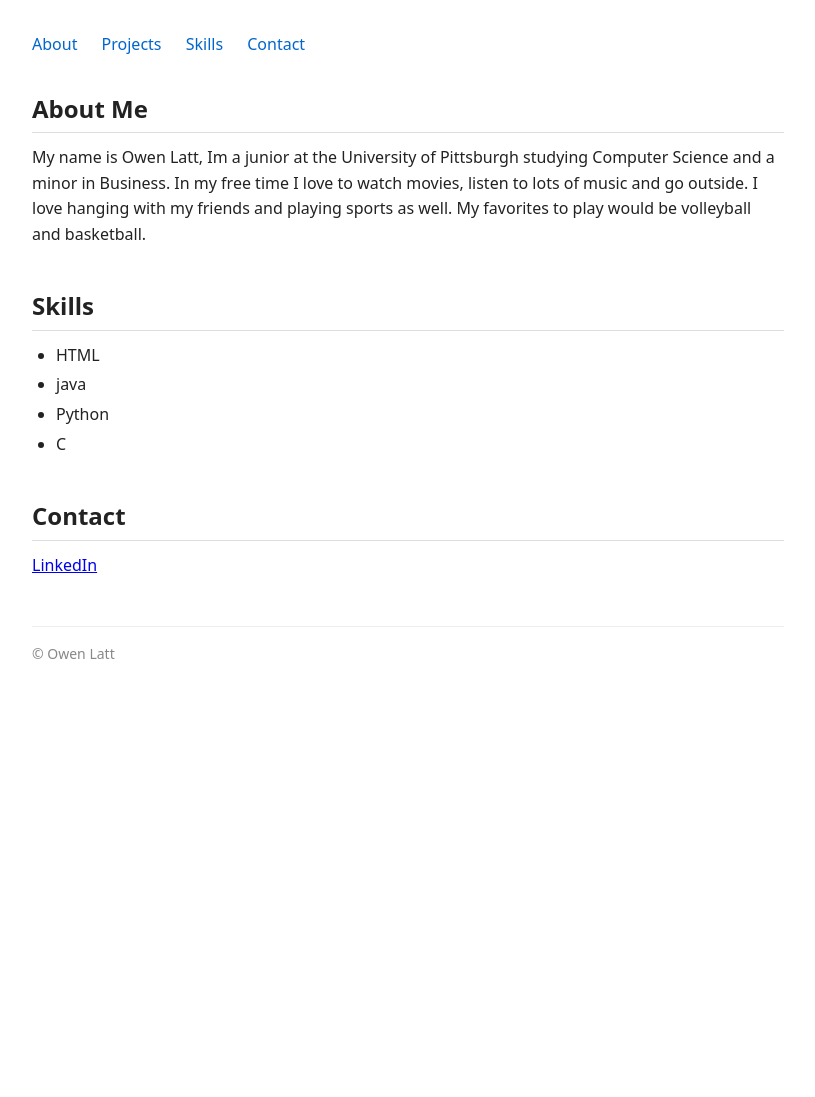
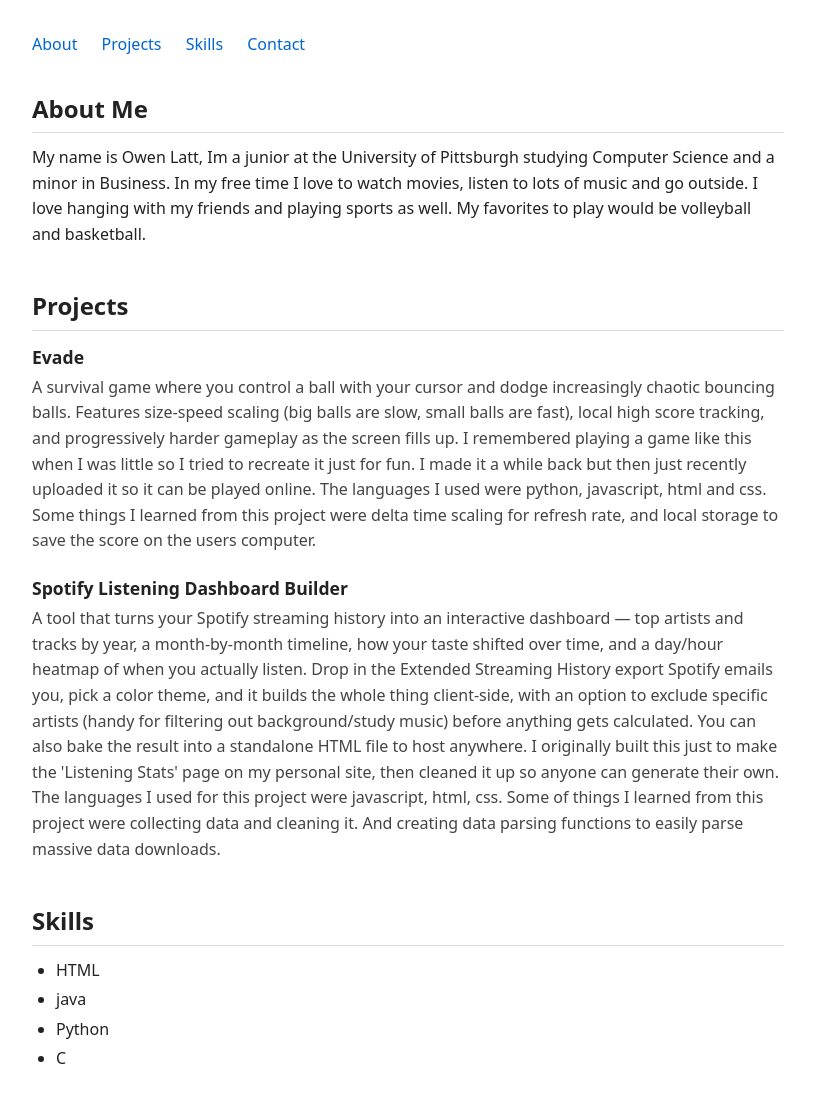
Before and after one commit to owenlatt9/1530Portfolio, a plain HTML site: page index.html in a window 1280 px wide. Shown: the top 1097 px of the page, without its empty margins (232-1047 px from the left). Before the commit the page ends 800 px from the top, so only its background shows below. Drawn offline with Linux system fonts and the light colour scheme.

```diff
--- a/index.html
+++ b/index.html
@@ -28,7 +28,25 @@
        playing sports as well. My favorites to play would be volleyball and basketball.
     </section>
 
+    <section id="projects">
+      <h2>Projects</h2>
+      <div class="project">
+        <h3>Evade</h3>
+        <p>A survival game where you control a ball with your cursor and dodge increasingly chaotic bouncing balls.
+          Features size-speed scaling (big balls are slow, small balls are fast), local high score tracking, and progressively harder gameplay as the screen fills up.
+          I remembered playing a game like this when I was little so I tried to recreate it just for fun. I made it a while back but then just recently uploaded it so it can be played online.
+          The languages I used were python, javascript, html and css.
+          Some things I learned from this project were delta time scaling for refresh rate, and local storage to save the score on the users computer.</p>
+      </div>
+      <div class="project">
+        <h3>Spotify Listening Dashboard Builder</h3>
+        <p>A tool that turns your Spotify streaming history into an interactive dashboard — top artists and tracks by year, a month-by-month timeline, how your taste shifted over time, and a day/hour heatmap of when you actually listen.
+          Drop in the Extended Streaming History export Spotify emails you, pick a color theme, and it builds the whole thing client-side, with an option to exclude specific artists (handy for filtering out background/study music) before anything gets calculated.
+          You can also bake the result into a standalone HTML file to host anywhere. I originally built this just to make the 'Listening Stats' page on my personal site, then cleaned it up so anyone can generate their own.
+          The languages I used for this project were javascript, html, css. Some of things I learned from this project were collecting data and cleaning it. And creating data parsing functions to easily parse massive data downloads.</p>
+      </div>
 
+    </section>
 
     <section id="skills">
       <h2>Skills</h2>
```
